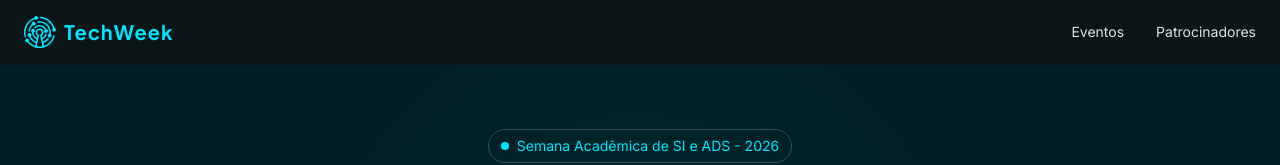
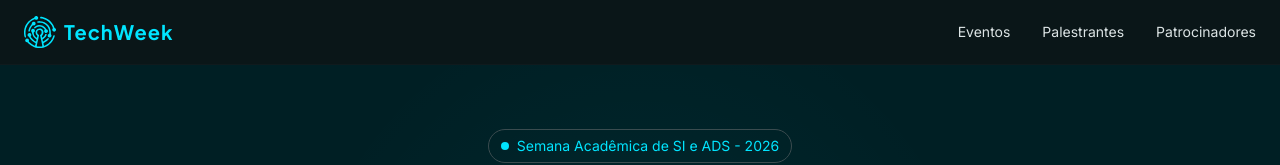
Before and after one commit to Chicosk1/MaterWeek_LP, a React (Vite) app in the folder materweek-frontend/: page / in a window 1280 px wide. Shown: the top 165 px of the page. Built offline with nearby package versions, Linux system fonts and the light colour scheme; a web font is replaced by a local one.

Commit message:
Ajustando cabeçalho e rodape

```diff
--- a/materweek-frontend/src/components/layout/Footer.tsx
+++ b/materweek-frontend/src/components/layout/Footer.tsx
@@ -13,6 +13,7 @@ export const Footer: FC = () => {
         <p>&copy; 2026 TechWeek BY Sistemas de Informação - 5° Período.</p>
         <div className="flex flex-wrap justify-center gap-4 mt-2">
           <a href="#eventos" className="hover:text-accent transition-colors">Eventos</a>
+          <a href="#palestrantes" className="hover:text-accent transition-colors">Palestrantes</a>
           <a href="#patrocinadores" className="hover:text-accent transition-colors">Patrocinadores</a>
         </div>
       </div>
--- a/materweek-frontend/src/components/layout/Header.tsx
+++ b/materweek-frontend/src/components/layout/Header.tsx
@@ -13,6 +13,7 @@ export const Header: FC = () => {
 
         <nav className="hidden md:flex items-center gap-8 text-sm font-body text-text-primary">
           <a href="#eventos" className="hover:text-accent transition-colors cursor-pointer">Eventos</a>
+          <a href="#palestrantes" className="hover:text-accent transition-colors cursor-pointer">Palestrantes</a>
           <a href="#patrocinadores" className="hover:text-accent transition-colors cursor-pointer">Patrocinadores</a>
         </nav>
 
```
